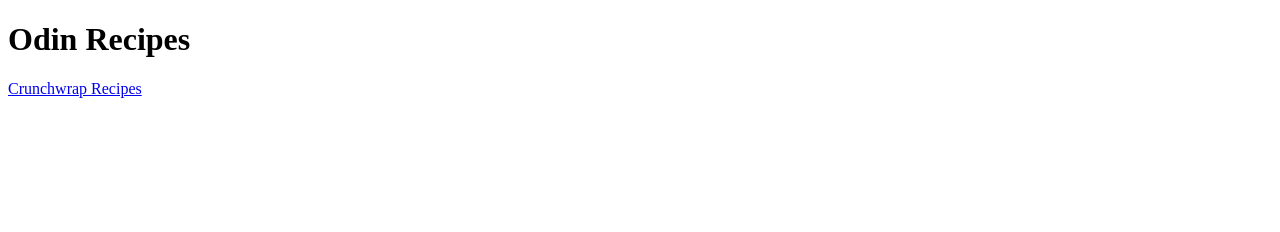
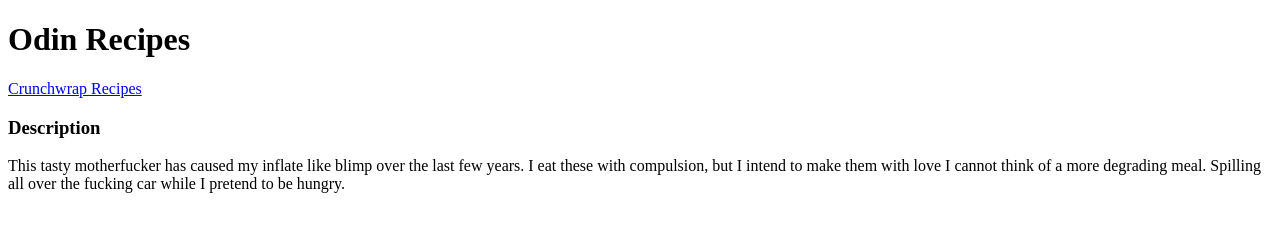
Before and after one commit to ZAJAMS/odin-recipes, a plain HTML site: page index.html in a window 1280 px wide. Drawn offline with Linux system fonts and the light colour scheme.

Commit message:
added a brief description

```diff
--- a/index.html
+++ b/index.html
@@ -8,5 +8,10 @@
     <body>
         <h1>Odin Recipes</h1>
         <a href="recipes/crunchwrapsurpreme.html">Crunchwrap Recipes</a>
+        <h3>Description</h3>
+            <p>
+                This tasty motherfucker has caused my inflate like blimp over the last few years. I eat these with compulsion, but I intend to make them with love
+                I cannot think of a more degrading meal. Spilling all over the fucking car while I pretend to be hungry.
+            </p>
     </body>
 </html>
```
